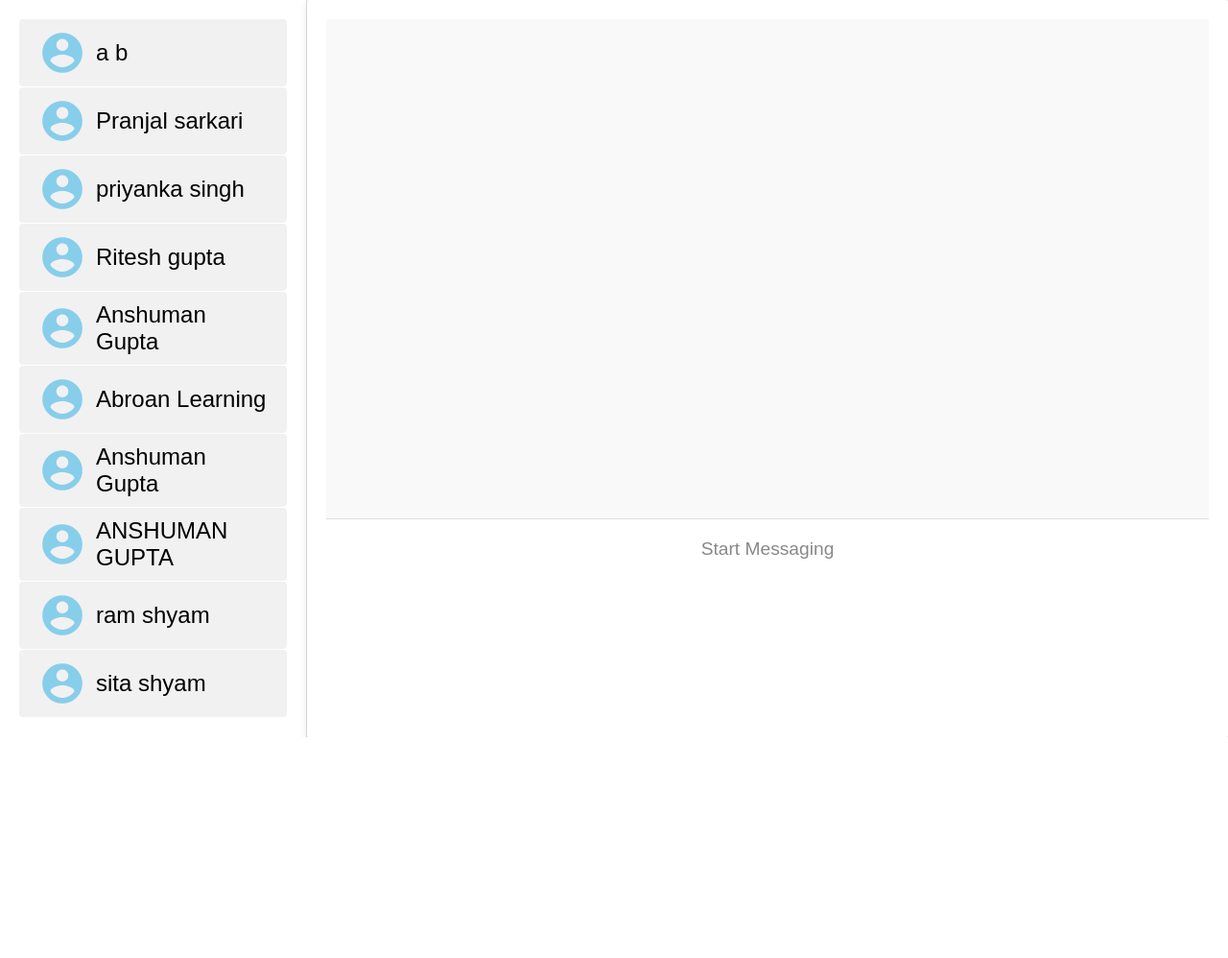
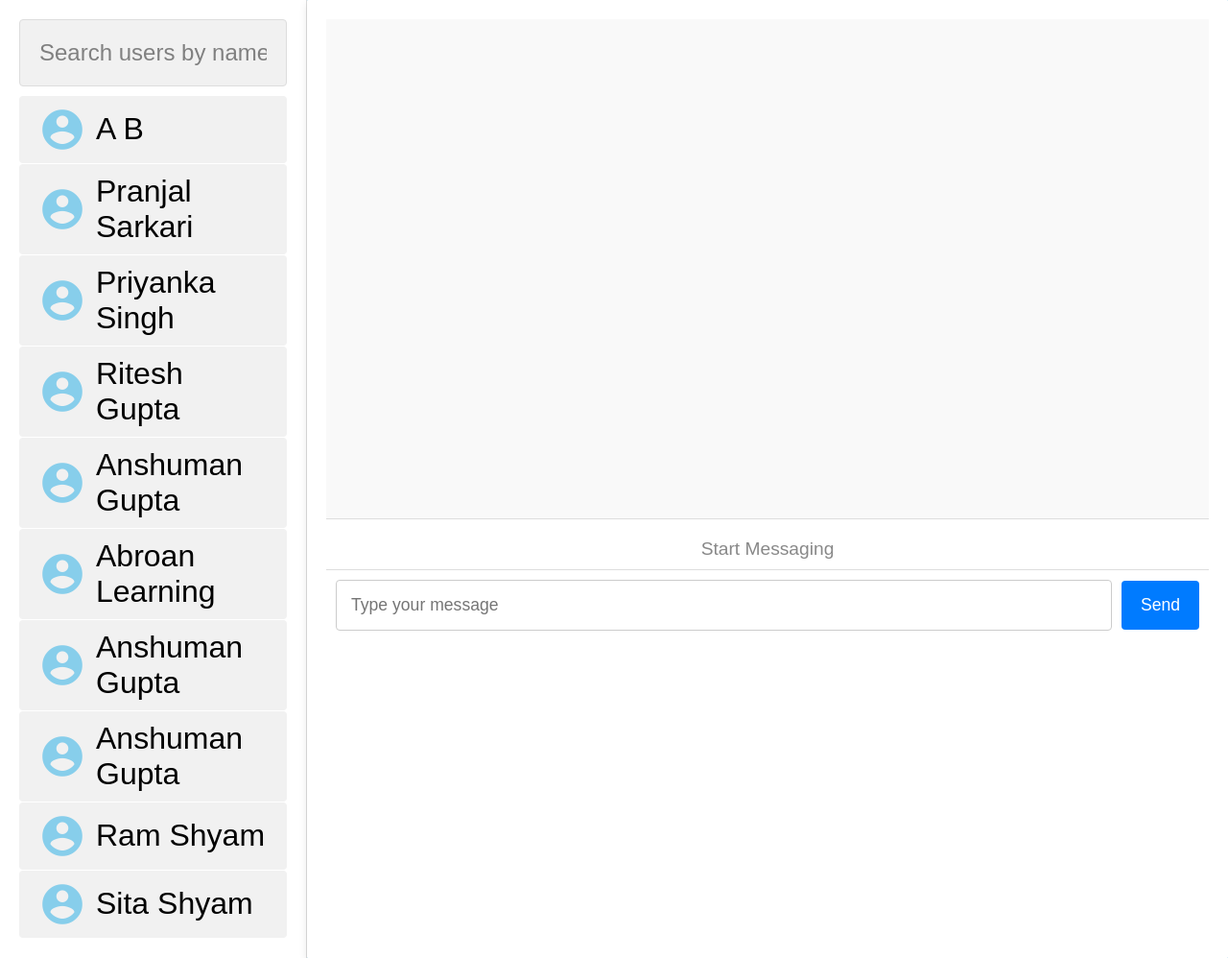
Before and after one commit to Rohit-Yadav123/chatapp, a Django app: page /chat in a window 1280 px wide. Shown: the part 114-1112 px from the top of the page at 96% size. Before the commit the page ends 882 px from the top, so only its background shows below. Run offline with Django 3.2, Linux system fonts and the light colour scheme; a user stored in the database is signed in; data comes from the database, SQL or seed files in the repository.

Commit message:
added users search

```diff
--- a/static/css/chat_styles.css
+++ b/static/css/chat_styles.css
@@ -46,7 +46,7 @@ h1 {
     margin-bottom: 1px;
     border-radius: 4px;
     cursor: pointer;
-    font-size:x-large;
+    font-size:xx-large;
 }
 
 .profile-icon {
@@ -211,3 +211,27 @@ h1 {
 .btn:hover {
     background-color: #218838;
 }
+
+
+#user-search-box {
+    width: 100%; /* Full width minus padding in the parent container */
+    padding: 10px 20px;
+    margin-bottom: 10px;
+    font-size: x-large;
+    height: 70px;
+    border: 1px solid #ddd; /* Matches the border-right of #users-section */
+    border-radius: 4px; /* Consistent with list item border-radius */
+    box-sizing: border-box;
+    background-color: #f1f1f1; /* Matches list item background color */
+    color: black; /* Text color */
+}
+
+#user-search-box::placeholder {
+    color: gray; /* Placeholder text color */
+}
+
+#user-search-box:focus {
+    outline: none; /* Removes default browser outline */
+    border-color: skyblue; /* Highlighted border color */
+    box-shadow: 0 0 5px skyblue; /* Subtle shadow effect for focus */
+}
--- a/static/js/chat_scripts.js
+++ b/static/js/chat_scripts.js
@@ -2,39 +2,90 @@ let chatSocket = null;
 let selectedRecipientId = null;
 let selectedRecipientName = ""; // Store the selected recipient's name
 
+function capitalizeFirstLetter(string) {
+    return string.charAt(0).toUpperCase() + string.slice(1).toLowerCase();
+}
+
+
 // Fetch the list of users and display them as clickable items
 async function fetchUsers() {
+    try {
         const response = await fetch('/messaging/api/users/');
+        if (!response.ok) {
+            throw new Error(`API error: ${response.status} ${response.statusText}`);
+        }
+
         const data = await response.json();
+        const usersSection = document.getElementById("users-section"); // Target the main section
         const userList = document.getElementById("user-list");
-    document.getElementById("message-form").style.display = "none"; // Ensure the message form is hidden at page load
-    // Clear the user list first
+
+        // Clear the user list before populating
         userList.innerHTML = '';
+
+        // Create and add the search box at the top of the list if it doesn't exist
+        let searchBox = document.getElementById("user-search-box");
+        if (!searchBox) {
+            searchBox = document.createElement("input");
+            searchBox.type = "text";
+            searchBox.placeholder = "Search users by name...";
+            searchBox.id = "user-search-box";
+            searchBox.classList.add("search-box"); // Optional: Add a CSS class for styling
+            usersSection.insertBefore(searchBox, userList); // Add the search box above the list
+        }
 
         // Populate the user list with clickable names
         data.users.forEach(user => {
             const listItem = document.createElement("li");
+
             // Create an i element for the profile icon using Material Icons
             const profileIcon = document.createElement("i");
             profileIcon.classList.add("material-icons", "profile-icon");
-        profileIcon.textContent = "account_circle"; // Set the Material Icon
+            profileIcon.textContent = "account_circle";
 
-        // Add the username text
-        const usernameText = document.createElement("span");
-        usernameText.textContent = user.first_name+ " " + user.last_name;
+            // Capitalize first letters of first_name and last_name
+            const firstName = capitalizeFirstLetter(user.first_name);
+            const lastName = capitalizeFirstLetter(user.last_name);
 
-        // Append icon and username to list item
+            // Add the full name text
+            const fullName = document.createElement("span");
+            fullName.textContent = `${firstName} ${lastName}`;
+
+
+            // Append icon and full name to the list item
             listItem.appendChild(profileIcon);
-        listItem.appendChild(usernameText);
+            listItem.appendChild(fullName);
 
-        listItem.dataset.userId = user.id; // Store the user ID as a data attribute
+            // Store user ID and full name (lowercase) for filtering
+            listItem.dataset.userId = user.id;
+            listItem.dataset.fullName = `${user.first_name.toLowerCase()} ${user.last_name.toLowerCase()}`;
+
+            // Add click event listener to select user
             listItem.addEventListener("click", function() {
-            selectUser(user.id, user.first_name+" "+ user.last_name); // When a user is clicked, select it
+                selectUser(user.id, `${user.first_name} ${user.last_name}`);
             });
+
             userList.appendChild(listItem);
         });
+
+        // Add event listener for the search box to filter users dynamically
+        searchBox.addEventListener("input", function() {
+            const filterText = searchBox.value.toLowerCase();
+            const listItems = userList.querySelectorAll("li");
+            listItems.forEach(item => {
+                const fullName = item.dataset.fullName; // Get the stored lowercase full name
+                if (fullName.includes(filterText)) {
+                    item.style.display = ""; // Show the item if it matches
+                } else {
+                    item.style.display = "none"; // Hide the item if it doesn't match
+                }
+            });
+        });
+    } catch (error) {
+        console.error("Error fetching users:", error);
+    }
 }
 
+// Call the function to fetch and render the users
 fetchUsers();
 
 // Function to handle user selection and fetch messages
```
Lines whose indentation alone changed are shown as unchanged.
